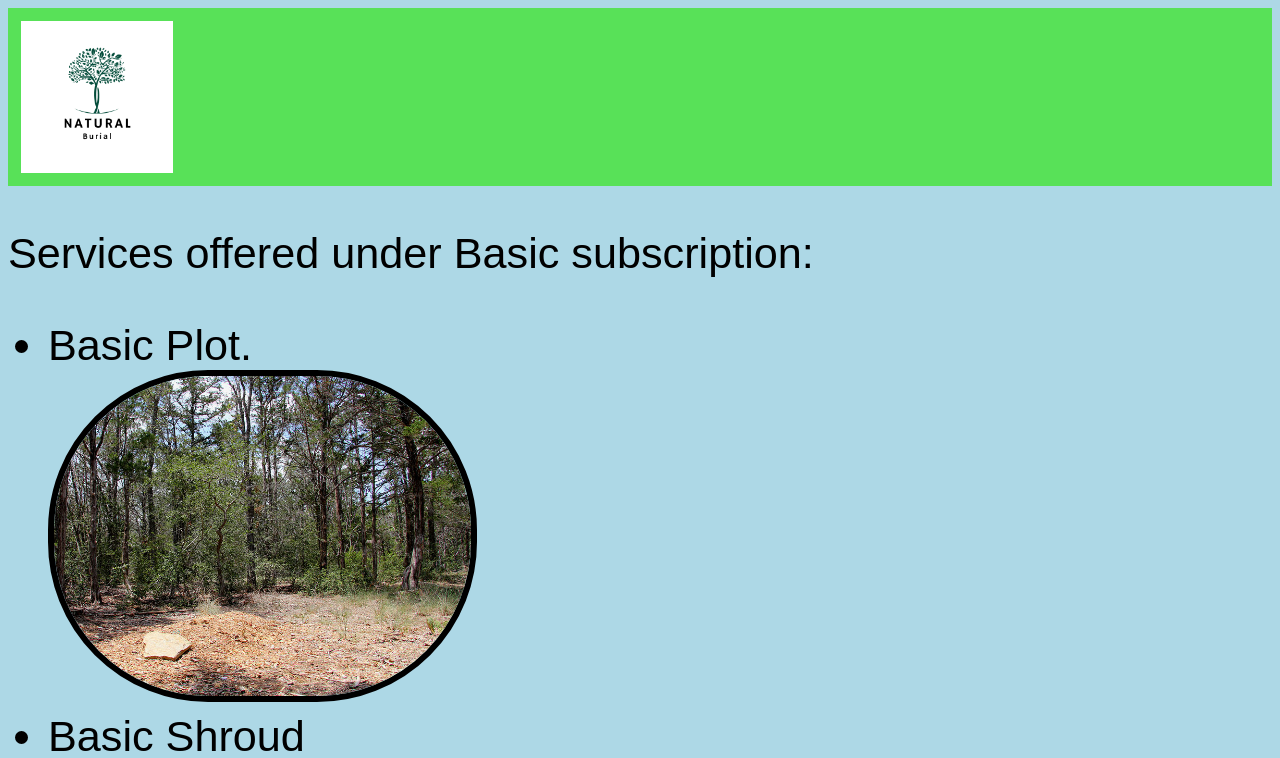
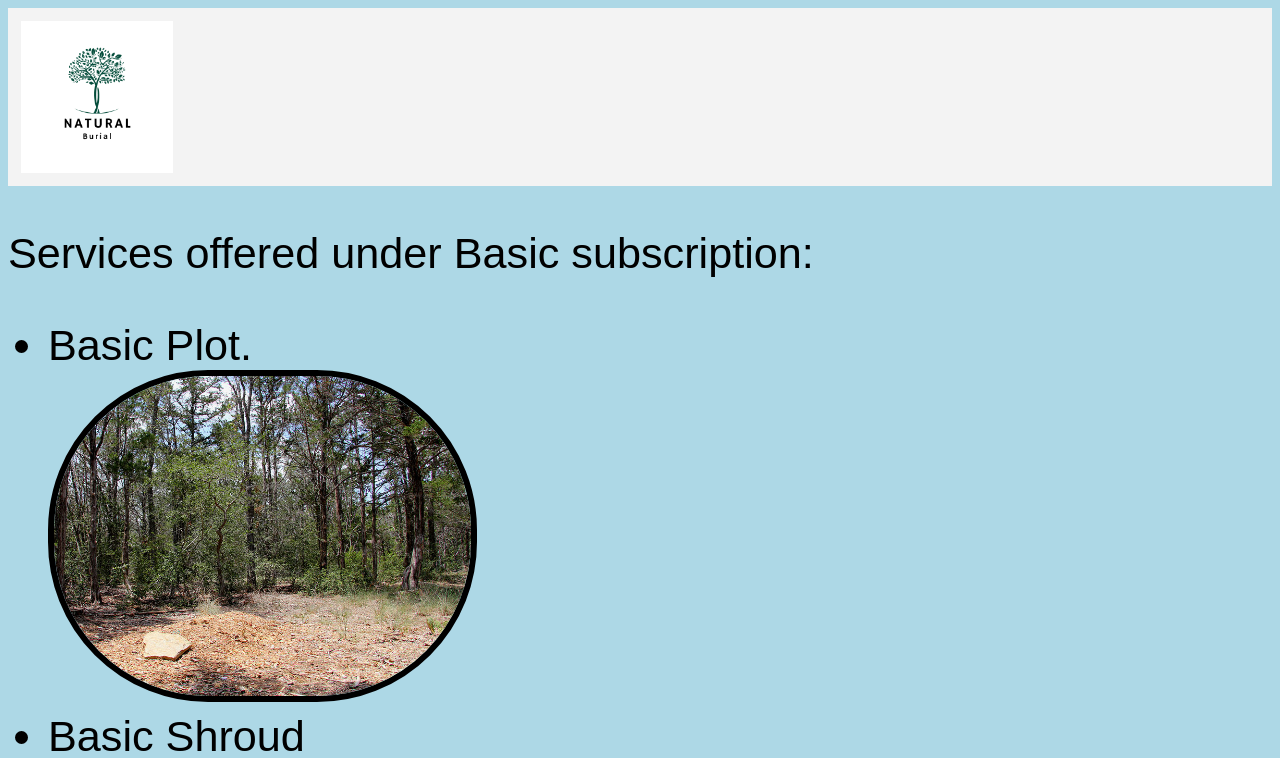
Before and after one commit to M-Arham20/Natural-Burial, a plain HTML site: page Basic_Subscription/BasicSubscription.html in a window 1280 px wide. Shown: the top 758 px of the page. Drawn offline with Linux system fonts and the light colour scheme.

Commit message:
background updated (white)

```diff
--- a/Basic_Subscription/BasicSubscription.html
+++ b/Basic_Subscription/BasicSubscription.html
@@ -10,7 +10,7 @@
 <!--Added green color to get an idea of the height and width of header-->
 <div
 style="
-  background-color: rgb(88, 225, 88);
+  background-color: rgb(243, 243, 243);
   padding: 0.8em;
   text-align: left;
   height: 9.5rem;
```
Also changed, not shown: Premium_Subscription/PremiumSubscription.html (+1 -1 lines), Standard_Subscription/StandardSubscription.html (+1 -1 lines).
